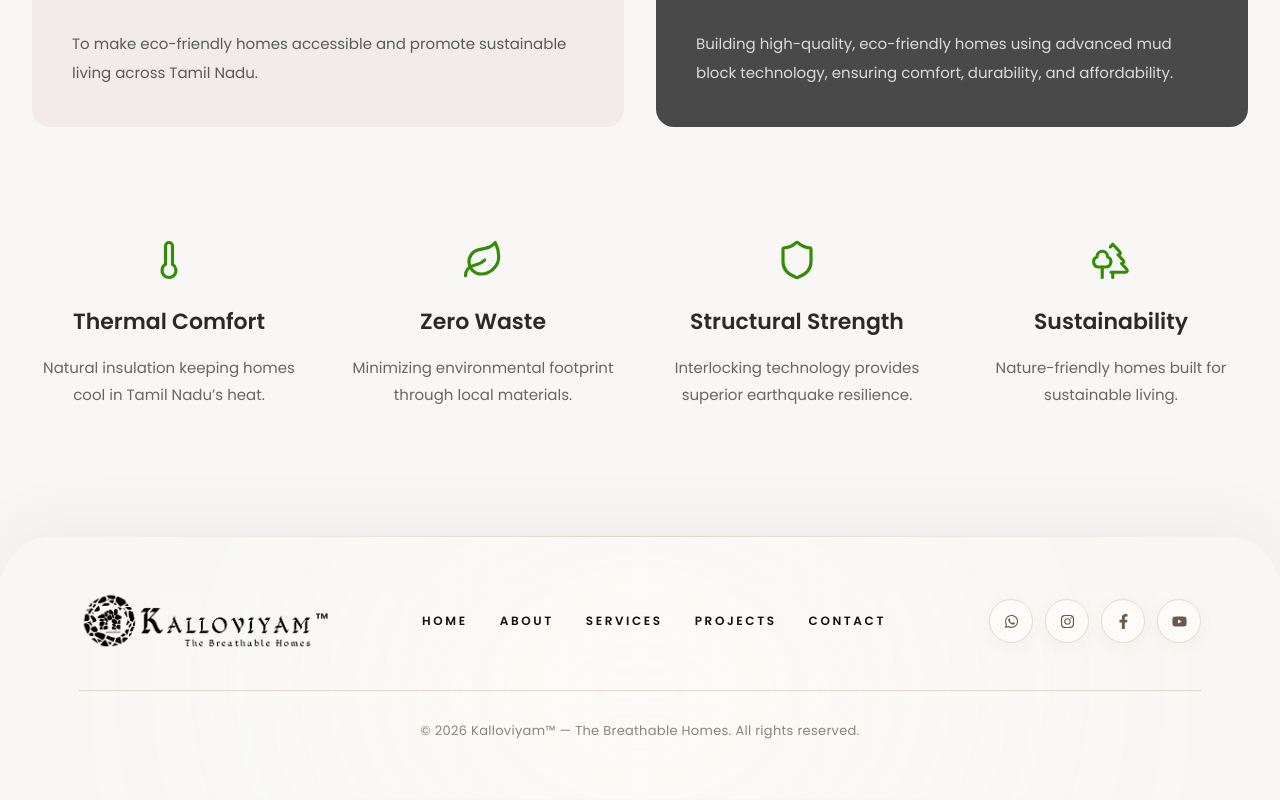
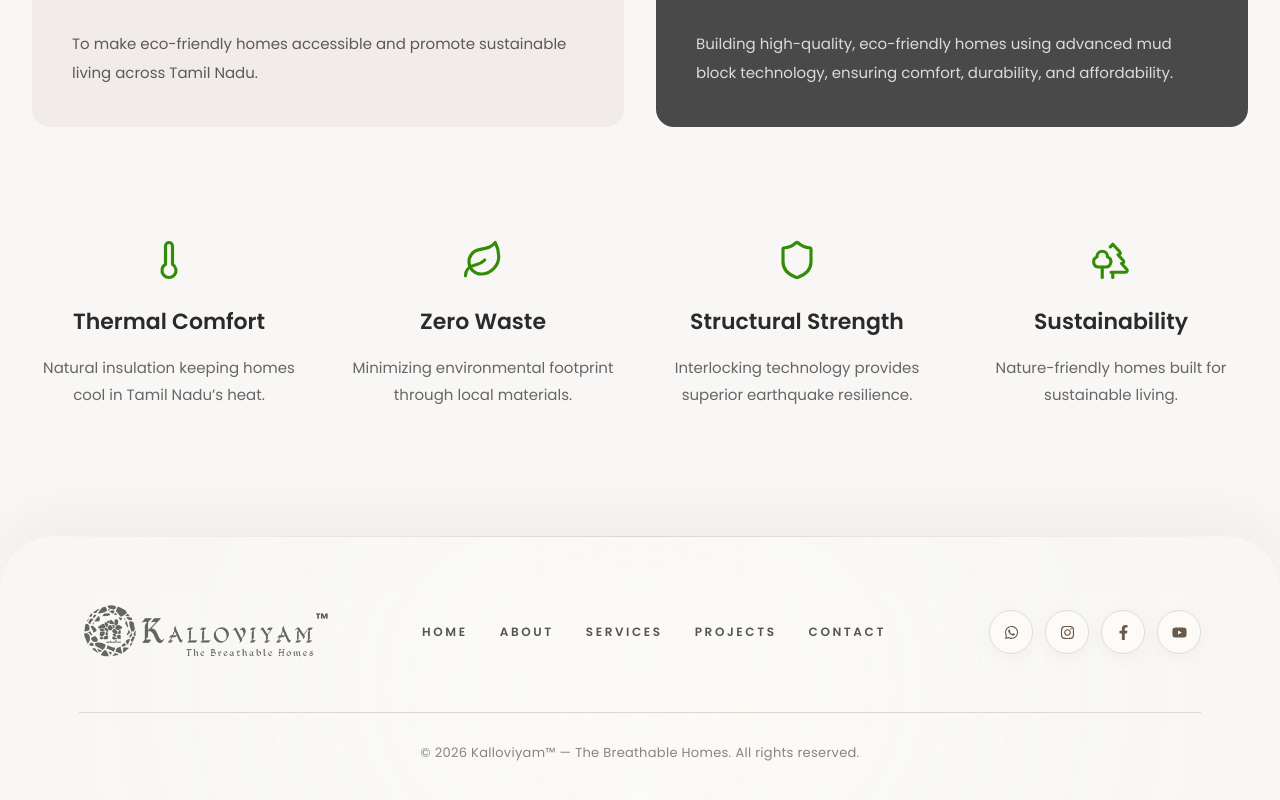
Before and after one commit to kalloviyam-web/kalloviyam_website, a Next.js app: page /about in a window 1280 px wide. Shown: the part 934-1734 px from the top of the page. Built offline with nearby package versions, Linux system fonts and the light colour scheme.

Commit message:
change the footer  color

```diff
--- a/src/components/layout/Footer.jsx
+++ b/src/components/layout/Footer.jsx
@@ -216,7 +216,7 @@ export default function Footer() {
 
       font-semibold
 
-      text-[#2B2B2B]
+      text-[#555555]
 
       tracking-[0.5px]
     "
@@ -271,13 +271,14 @@ sm:text-[12px]
 
     font-semibold
 
-                  text-[#555555]
+    hover:opacity-70
 
-                  hover:text-[#111111]
-
-                  transition-colors
+    transition-all
     duration-300
   "
+                style={{
+                  color: "#555555",
+                }}
               >
                 {item.name}
               </Link>
```
Also changed, not shown: src/assets/footer_logo.png. Lines whose indentation alone changed are shown as unchanged.
